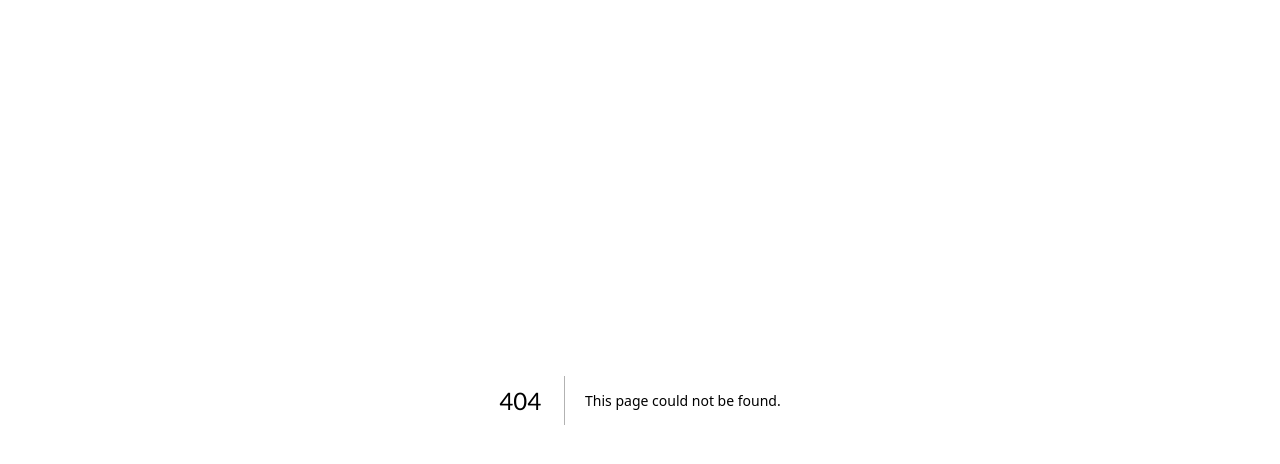
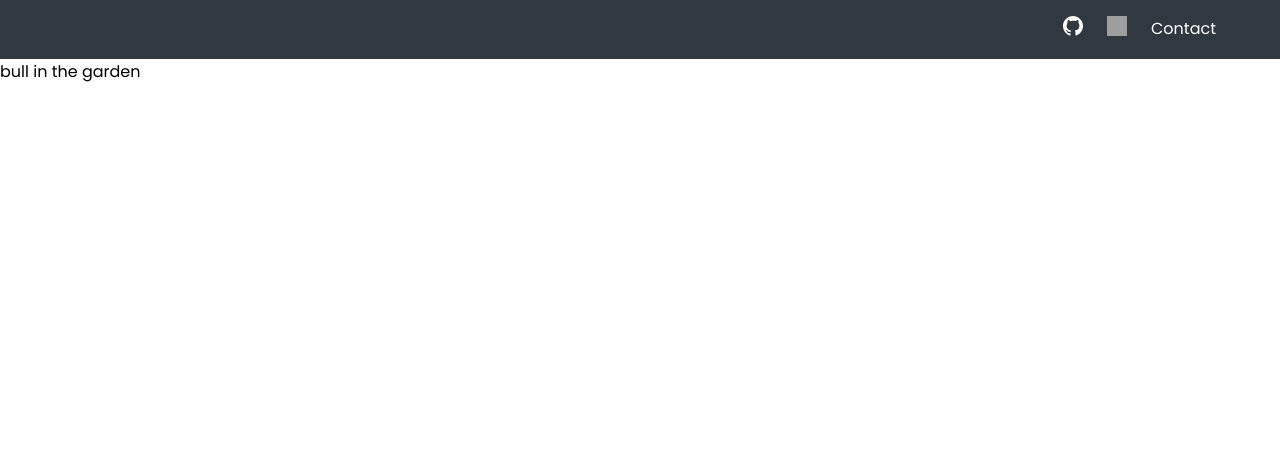
Before and after one commit to christopher-coyne/zahir-next, a Next.js app: page /games/bull-in-the-garden in a window 1280 px wide. Before the commit this address had no page. Shown: the top 464 px of the page. Built offline with nearby package versions, Linux system fonts and the light colour scheme; grey boxes are pictures that could not be loaded.

Commit message:
created layout component

```diff
--- /dev/null
+++ b/components/Layout/Layout.tsx
@@ -0,0 +1,16 @@
+import Image from "next/image";
+import styles from "./Navbar.module.css";
+import { Navbar } from "./Navbar";
+
+type Props = {
+  children: React.ReactNode;
+};
+
+export function Layout({ children }: Props) {
+  return (
+    <>
+      <Navbar />
+      {children}
+    </>
+  );
+}
--- a/components/Navbar/Navbar.module.css
+++ b/components/Layout/Navbar/Navbar.module.css
@@ -1,9 +1,13 @@
 .navbar {
   background-color: #31383f;
-  padding: 1rem 5%;
+  padding: 0rem 5%;
   color: white;
   display: flex;
   justify-content: right;
+}
+
+.navbar__link {
+  border: 3px solid red;
 }
 
 .navbar__list {
--- a/pages/_app.tsx
+++ b/pages/_app.tsx
@@ -1,6 +1,11 @@
-import '../styles/globals.css'
-import type { AppProps } from 'next/app'
+import "../styles/globals.css";
+import type { AppProps } from "next/app";
+import { Layout } from "../components/Layout/Layout";
 
 export default function App({ Component, pageProps }: AppProps) {
-  return <Component {...pageProps} />
+  return (
+    <Layout>
+      <Component {...pageProps} />
+    </Layout>
+  );
 }
--- /dev/null
+++ b/pages/games/bull-in-the-garden/index.tsx
@@ -0,0 +1,7 @@
+import Head from "next/head";
+import Image from "next/image";
+import styles from "../styles/Home.module.css";
+
+export default function BullInTheGarden() {
+  return <div>bull in the garden</div>;
+}
--- a/pages/index.tsx
+++ b/pages/index.tsx
@@ -1,6 +1,6 @@
 import Head from "next/head";
 import Image from "next/image";
-import { Navbar } from "../components/Navbar";
+import { Navbar } from "../components/Layout/Navbar";
 import styles from "../styles/Home.module.css";
 
 export default function Home() {
@@ -13,7 +13,6 @@
       </Head>
 
       <main className={styles.main}>
-        <Navbar />
         <section className={styles.content}>
           <section className={styles.hero}>
             <div>
--- a/styles/globals.css
+++ b/styles/globals.css
@@ -42,13 +42,3 @@
   background-color: #31383f;
   color: white;
 }
-
-@media (prefers-color-scheme: dark) {
-  html {
-    color-scheme: dark;
-  }
-  body {
-    color: black;
-    background: white;
-  }
-}
```
Also changed, not shown: components/Layout/Navbar/Navbar.tsx (renamed from components/Navbar/Navbar.tsx), components/Layout/Navbar/index.ts (renamed from components/Navbar/index.ts).
